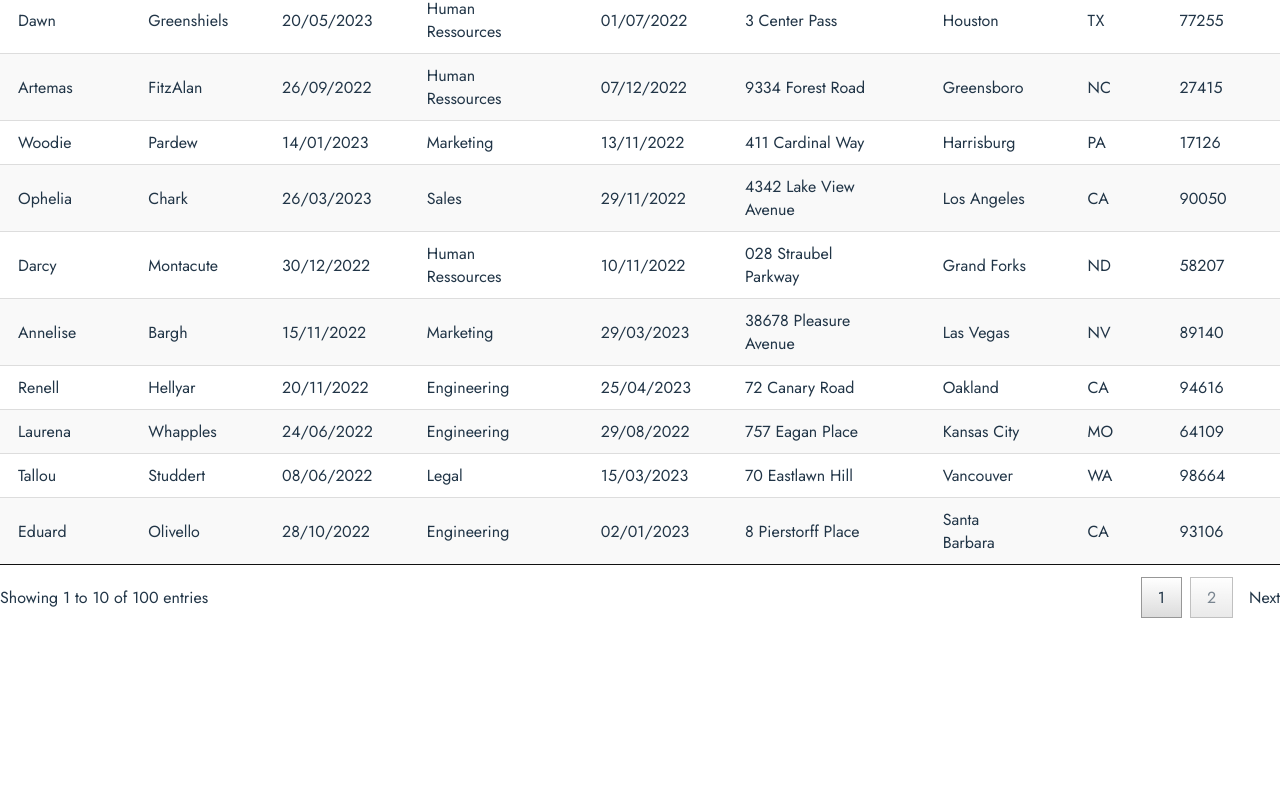
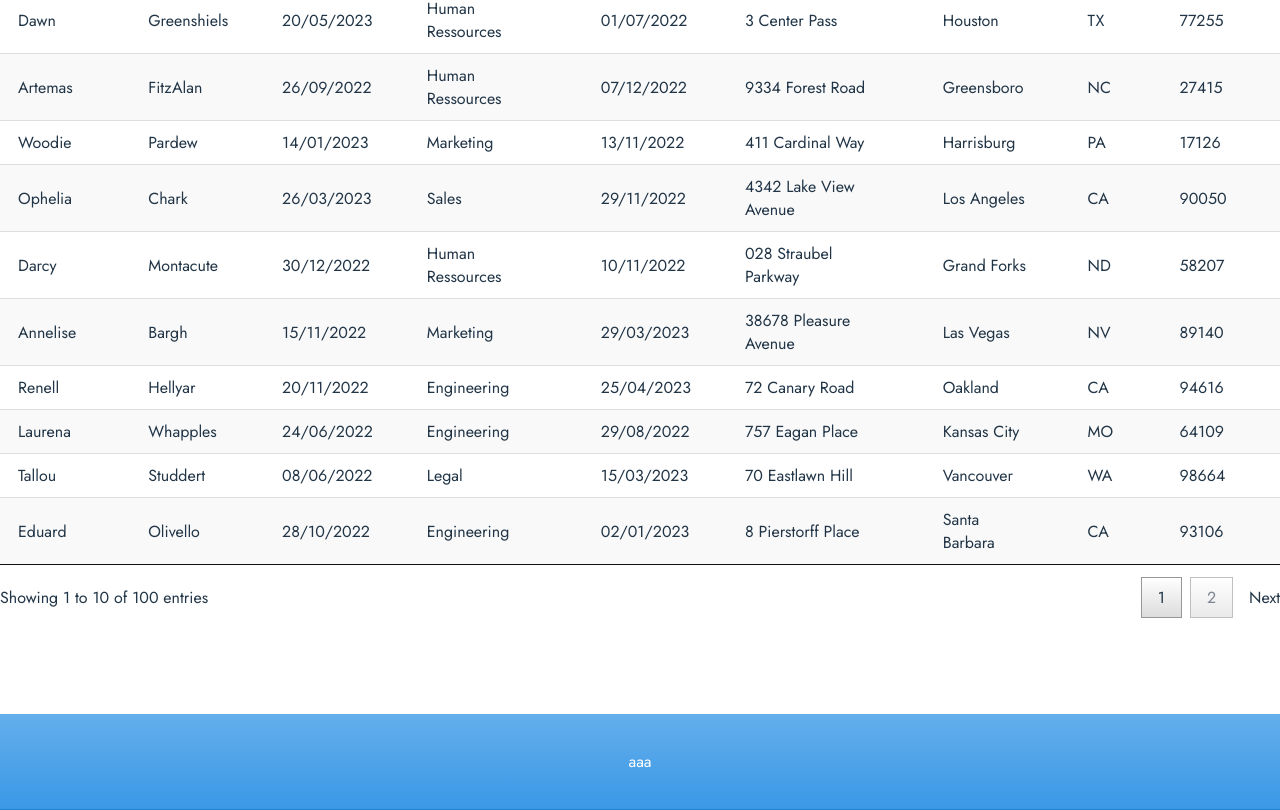
Before and after one commit to ask0ldd/P14-JQuery2ReactPluginsConversion, a React (Vite) app: page /P14-JQuery2ReactPluginsConversion/employee-list in a window 1280 px wide. Shown: the part 284-1094 px from the top of the page. Before the commit the page ends 998 px from the top, so only its background shows below. Built offline with nearby package versions, Linux system fonts and the light colour scheme.

Commit message:
footer added

```diff
--- /dev/null
+++ b/src/components/Footer.tsx
@@ -0,0 +1,11 @@
+import '../style/Footer.css'
+
+function Footer(){
+    return(
+        <footer>
+aaa
+        </footer>
+    )
+}
+
+export default Footer
--- a/src/pages/CurrentEmployees.tsx
+++ b/src/pages/CurrentEmployees.tsx
@@ -9,6 +9,7 @@ import { TableModel } from '../components/DatasTable/models/TableModel'
 import { useContext } from 'react'
 import { EmployeesContext } from '../contexts/EmployeesContext'
 import Header from '../components/Header'
+import Footer from '../components/Footer'
 
 /**
  * Component : Displaying the current employees datatable page.
@@ -36,6 +37,7 @@ function CurrentEmployees() {
         <DatasTable tableModel={tableModel} tableDatas={employeesList}/>
         {/*<Link to={`/`} style={{width:'fit-content', justifySelf:'center', alignSelf:'center', display:'flex'}}>Home</Link>*/}
       </main>
+      <Footer/>
     </>
     )
 }
--- a/src/pages/NewEmployeeForm.tsx
+++ b/src/pages/NewEmployeeForm.tsx
@@ -8,6 +8,7 @@ import CustomForm from '../components/CustomForm'
 import ModalBaseHeader from '../components/Modal/ModalBaseHeader'
 import { useEffect } from 'react'
 import Header from '../components/Header'
+import Footer from '../components/Footer'
 
 // !!!!!!! create a button to fill the forms with mockdatas
 
@@ -44,6 +45,7 @@ function App() {
         <button style={{padding:'1rem', marginTop:'1rem', width:'100%'}} onClick={() => modalManager.displayModalPreset("formError")}>Show alternate modale</button>*/}
 
       </main>
+      <Footer/>
     </>
   )
 
--- a/src/style/CurrentEmployees.css
+++ b/src/style/CurrentEmployees.css
@@ -5,6 +5,7 @@
   font-size: 1rem;
   max-width: 1440px;
   padding-top: 3rem;
+  min-height: calc(100vh - 18rem);
 }
 
 #entriesNSearchContainer,
--- /dev/null
+++ b/src/style/Footer.css
@@ -0,0 +1,14 @@
+footer {
+  width: 100%;
+  height: 6rem;
+  background: linear-gradient(360deg, #2c91e4ee, #2c91e4bb);
+  color: #ffffff;
+  font-family: "Jost", sans-serif;
+  font-size: 1rem;
+  padding: 0 2rem;
+  display: flex;
+  align-items: center;
+  justify-content: center;
+  border-bottom: 1px solid rgb(35, 131, 209);
+  margin-top: 6rem;
+}
--- a/src/style/NewEmployeeForm.css
+++ b/src/style/NewEmployeeForm.css
@@ -2,7 +2,7 @@
   width: 100%;
   /*margin: 0 auto;*/
   /*padding: 2rem 0 6rem 0;*/
-  padding: 0 0 6rem 0;
+  /*padding: 0 0 6rem 0;*/
   display: flex;
   flex-direction: column;
   justify-items: center;
```
